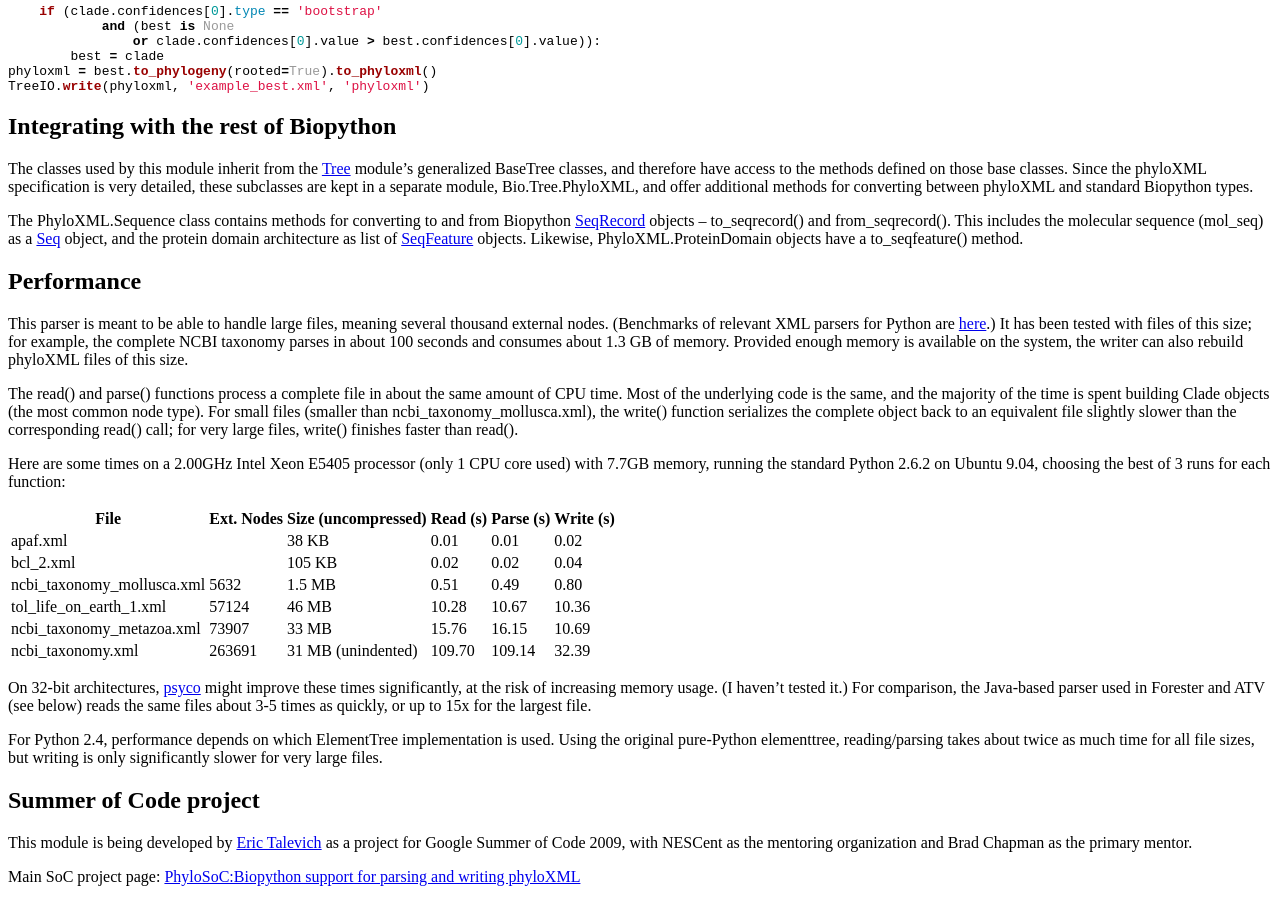
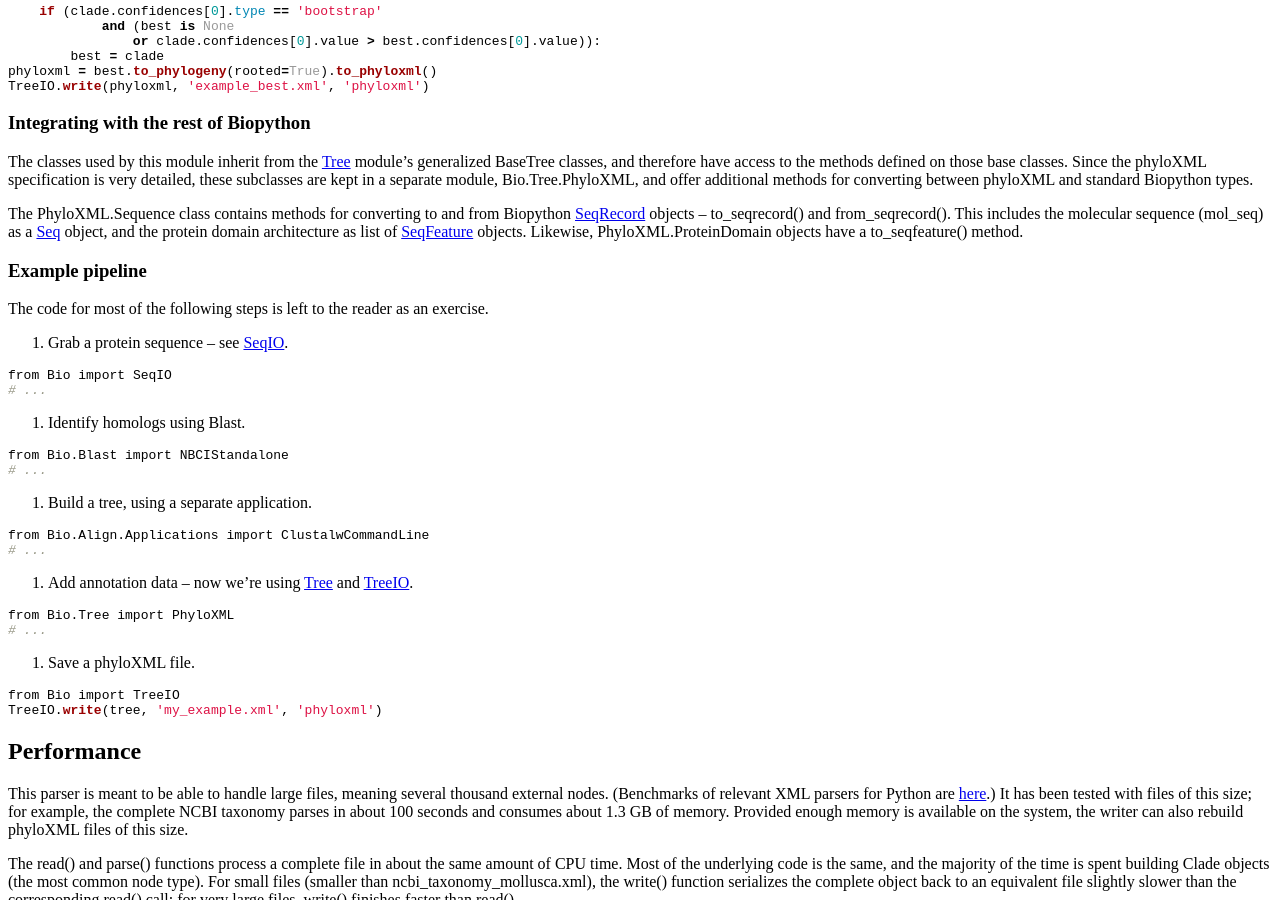
Before and after one commit to biopython/biopython.github.io, a Jekyll site: the page built from wiki/PhyloXML.md, in a window 1280 px wide and 900 px high, scrolled down 3001 px. Built offline with Jekyll 4.4.1, drawn with Linux system fonts in a browser that asks for light colours; some of the changed text lies outside the part shown.

Commit message:
/* Using PhyloXML objects */ Outlined an example pipeline

````diff
--- a/wiki/PhyloXML.md
+++ b/wiki/PhyloXML.md
@@ -254,8 +254,7 @@ phyloxml = best.to_phylogeny(rooted=True).to_phyloxml()
 TreeIO.write(phyloxml, 'example_best.xml', 'phyloxml')
 ```
 
-Integrating with the rest of Biopython
---------------------------------------
+### Integrating with the rest of Biopython
 
 The classes used by this module inherit from the [Tree](Tree "wikilink")
 module's generalized BaseTree classes, and therefore have access to the
@@ -270,6 +269,47 @@ and from\_seqrecord(). This includes the molecular sequence (mol\_seq)
 as a [Seq](Seq "wikilink") object, and the protein domain architecture
 as list of [SeqFeature](SeqFeature "wikilink") objects. Likewise,
 PhyloXML.ProteinDomain objects have a to\_seqfeature() method.
+
+### Example pipeline
+
+The code for most of the following steps is left to the reader as an
+exercise.
+
+1. Grab a protein sequence -- see [SeqIO](SeqIO "wikilink").
+
+``` python
+from Bio import SeqIO
+# ...
+```
+
+2. Identify homologs using Blast.
+
+``` python
+from Bio.Blast import NBCIStandalone
+# ...
+```
+
+3. Build a tree, using a separate application.
+
+``` python
+from Bio.Align.Applications import ClustalwCommandLine
+# ...
+```
+
+4. Add annotation data -- now we're using [Tree](Tree "wikilink") and
+[TreeIO](TreeIO "wikilink").
+
+``` python
+from Bio.Tree import PhyloXML
+# ...
+```
+
+5. Save a phyloXML file.
+
+``` python
+from Bio import TreeIO
+TreeIO.write(tree, 'my_example.xml', 'phyloxml')
+```
 
 Performance
 -----------
````
Also changed, not shown: other parts of wiki/PhyloXML.md (+4 -4 lines), 1 other file.
